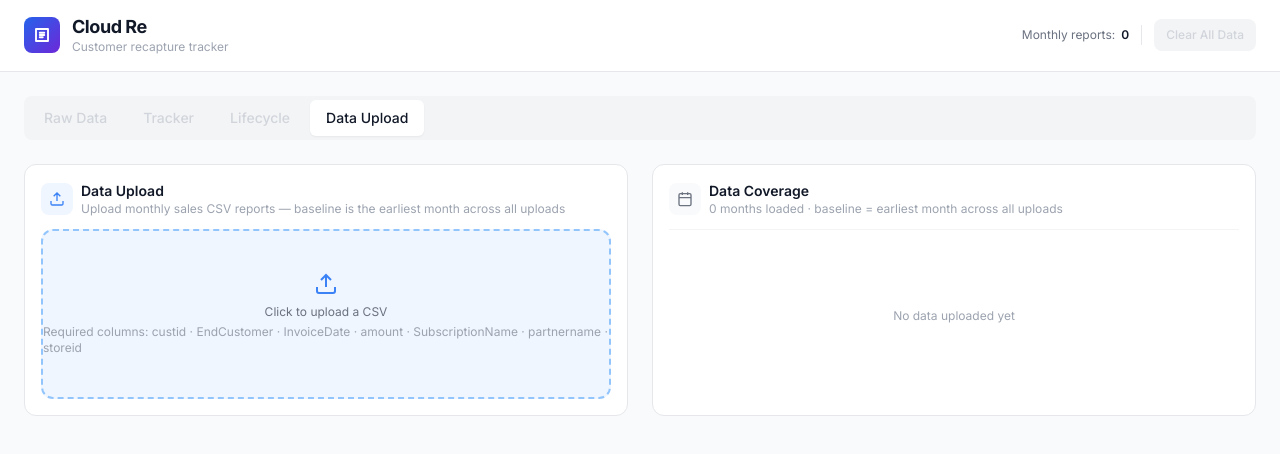
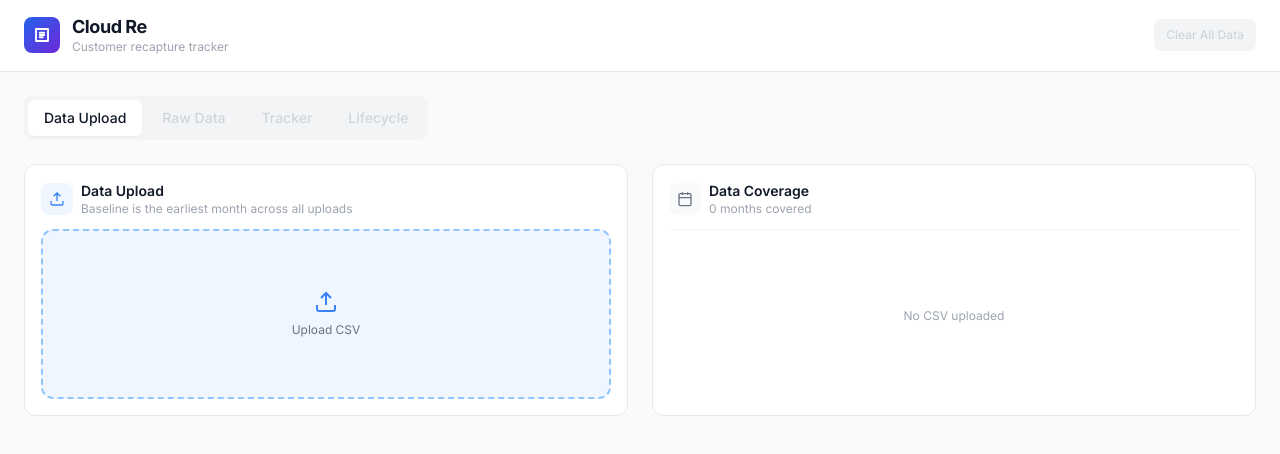
Before and after one commit to rr-quantifai/cloud-re, a React (Vite) app: page / in a window 1280 px wide. Shown: the top 454 px of the page. Built offline with nearby package versions, Linux system fonts and the light colour scheme.

Commit message:
Update App.jsx

```diff
--- a/src/App.jsx
+++ b/src/App.jsx
@@ -188,7 +188,7 @@ const Badge = ({ text, className }) => (
 );
 
 const TabSwitch = ({ items, active, onChange }) => (
-  <div className="flex gap-1 bg-gray-100 rounded-lg p-1">
+  <div className="inline-flex gap-1 bg-gray-100 rounded-lg p-1">
     {items.map(([k, l, disabled]) => (
       <button
         key={k}
@@ -335,7 +335,7 @@ const UploadPanel = ({ uploadState, handleUpload, fileRef }) => {
         </div>
         <div>
           <h2 className="text-sm font-semibold text-gray-900">Data Upload</h2>
-          <p className="text-xs text-gray-400">Upload monthly sales CSV reports — baseline is the earliest month across all uploads</p>
+          <p className="text-xs text-gray-400">Baseline is the earliest month across all uploads</p>
         </div>
       </div>
       <label className={"flex flex-col items-center justify-center w-full flex-1 border-2 rounded-xl cursor-pointer transition " + bc + " " + bg + " " + bs}>
@@ -347,8 +347,7 @@ const UploadPanel = ({ uploadState, handleUpload, fileRef }) => {
               ? <div className="flex items-center gap-2"><div className="w-5 h-5 rounded-full bg-emerald-100 flex items-center justify-center"><svg width="12" height="12" viewBox="0 0 24 24" fill="none" stroke="#10b981" strokeWidth="3"><path d="M20 6L9 17l-5-5"/></svg></div><span className="text-xs font-semibold text-emerald-700">{uploadState.message}</span></div>
               : <>
                   <svg width="24" height="24" viewBox="0 0 24 24" fill="none" stroke="#3b82f6" strokeWidth="2"><path d="M21 15v4a2 2 0 01-2 2H5a2 2 0 01-2-2v-4M17 8l-5-5-5 5M12 3v12"/></svg>
-                  <span className="text-xs text-gray-500 mt-2">Click to upload a CSV</span>
-                  <span className="text-xs text-gray-400 mt-1">Required columns: custid · EndCustomer · InvoiceDate · amount · SubscriptionName · partnername · storeid</span>
+                  <span className="text-xs text-gray-500 mt-2">Upload CSV</span>
                 </>
         }
         {st !== "uploading" && <input ref={fileRef} type="file" accept=".csv" className="hidden" onChange={e => { handleUpload(e.target.files); if (fileRef.current) fileRef.current.value = ""; }}/>}
@@ -380,12 +379,12 @@ const DataCoverage = ({ sortedMonths, flashMonths }) => {
         </div>
         <div>
           <h2 className="text-sm font-semibold text-gray-900">Data Coverage</h2>
-          <p className="text-xs text-gray-400">{sortedMonths.length} month{sortedMonths.length !== 1 ? "s" : ""} loaded · baseline = earliest month across all uploads</p>
+          <p className="text-xs text-gray-400">{sortedMonths.length} month{sortedMonths.length !== 1 ? "s" : ""} covered</p>
         </div>
       </div>
       <div className="flex-1 overflow-y-auto pt-3 pb-2">
         {years.length === 0
-          ? <div className="flex items-center justify-center h-full"><p className="text-xs text-gray-400">No data uploaded yet</p></div>
+          ? <div className="flex items-center justify-center h-full"><p className="text-xs text-gray-400">No CSV uploaded</p></div>
           : <div className="flex flex-col gap-3">
               {years.map(y => (
                 <div key={y} className="flex items-start flex-wrap gap-y-1.5 leading-none">
@@ -1451,18 +1450,15 @@ function App() {
             </div>
           </div>
           <div className="flex items-center gap-3">
-            <span className="flex items-center text-xs whitespace-nowrap gap-1.5">
-              <span className="text-gray-500">Monthly reports:</span>
-              <span className="font-semibold text-gray-900">{sortedMonths.length}</span>
-              {sortedMonths.length > 0 && (
-                <>
-                  <span className="text-gray-300 mx-1">·</span>
+            {sortedMonths.length > 0 && (
+              <>
+                <span className="flex items-center text-xs whitespace-nowrap gap-1.5">
                   <span className="text-gray-500">Baseline:</span>
                   <span className="font-semibold text-blue-600">{fmtMonthKey(sortedMonths[0])}</span>
-                </>
-              )}
-            </span>
-            <div className="w-px h-5 bg-gray-200"/>
+                </span>
+                <div className="w-px h-5 bg-gray-200"/>
+              </>
+            )}
             <button onClick={clearAll} disabled={!hasData}
               className={"px-3 py-1.5 text-xs font-medium rounded-lg transition whitespace-nowrap h-[32px] " + (!hasData ? "text-gray-300 bg-gray-100 cursor-not-allowed" : "text-red-600 bg-red-50 hover:bg-red-100")}>
               Clear All Data
@@ -1476,10 +1472,10 @@ function App() {
         <div className="mb-6">
           <TabSwitch
             items={[
+              [TAB.UPLOAD,    "Data Upload", false   ],
               [TAB.RAW,       "Raw Data",    !hasData],
               [TAB.TRACKER,   "Tracker",     !hasData],
               [TAB.LIFECYCLE, "Lifecycle",   !hasData],
-              [TAB.UPLOAD,    "Data Upload", false   ],
             ]}
             active={tab}
             onChange={setTab}
```
